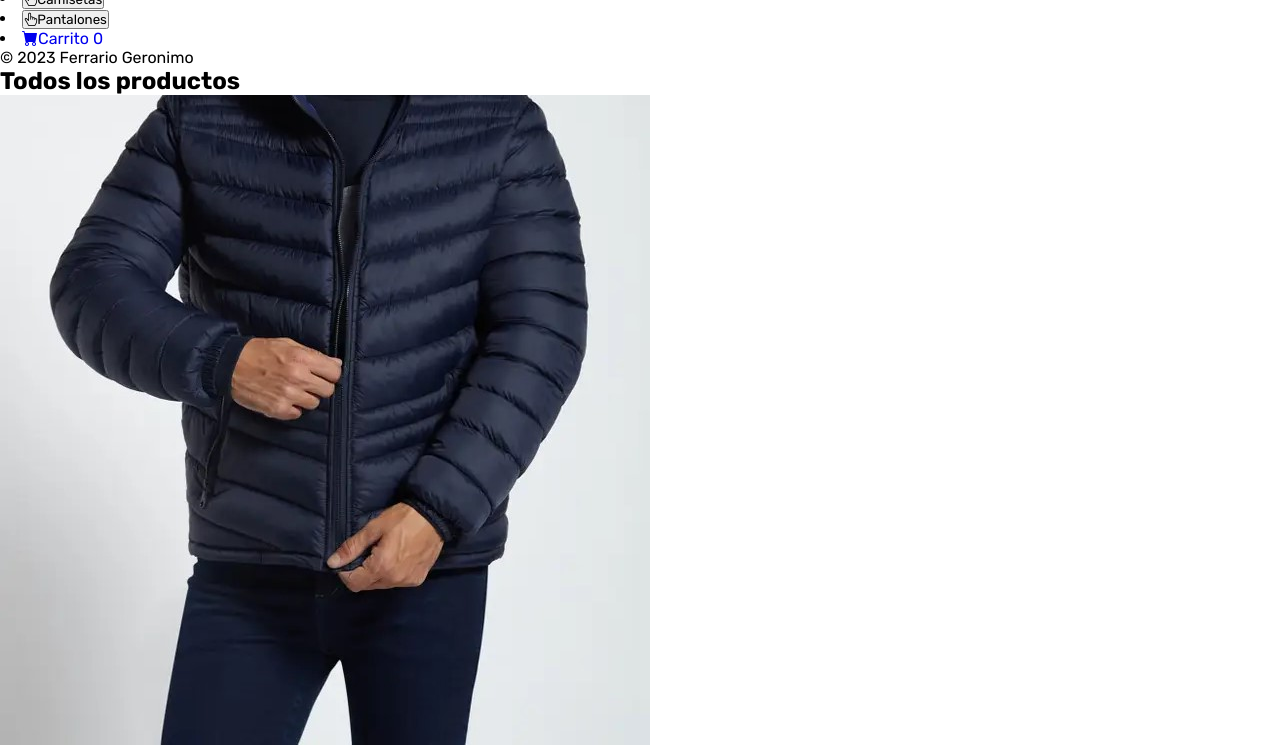
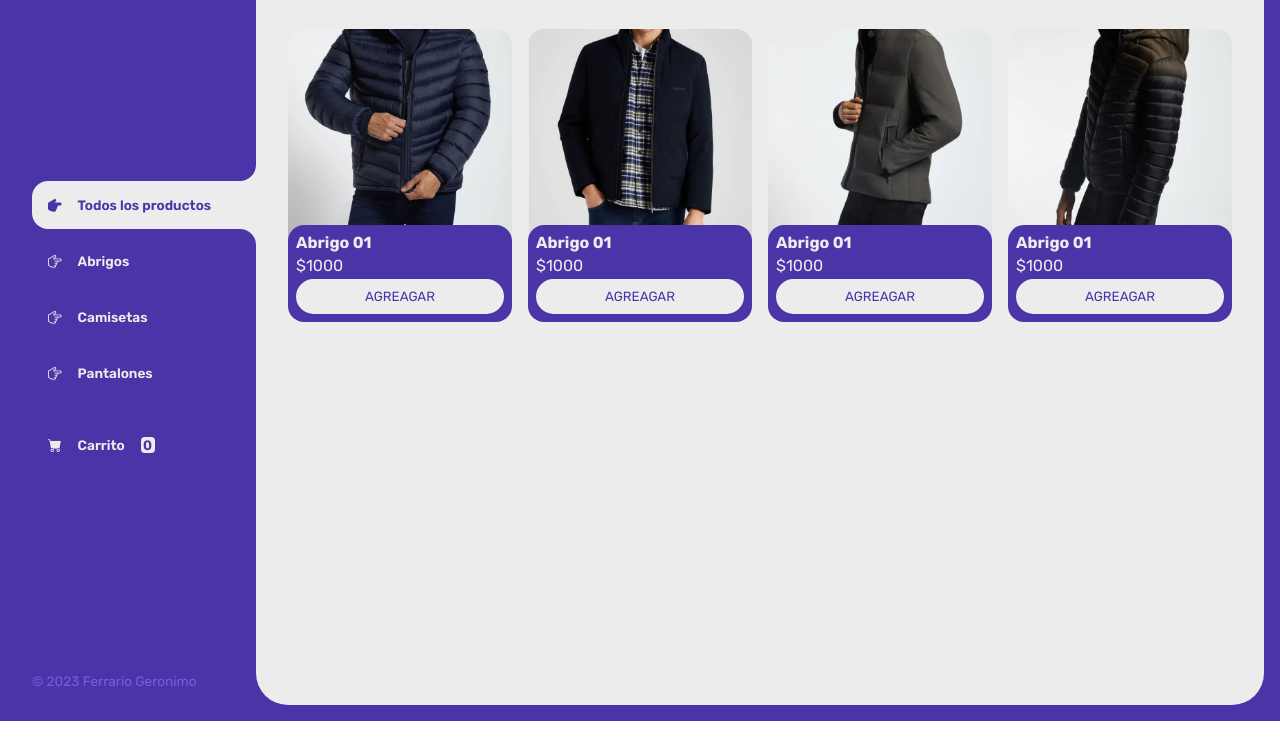
Before and after one commit to FerrarioDev/superstore, a plain HTML site: page index.html in a window 1280 px wide. Shown: the part 79-825 px from the top of the page. After the commit the page ends 800 px from the top, so only its background shows below. Drawn offline with nearby package versions, Linux system fonts and the light colour scheme.

Commit message:
feat(style): main.css

```diff
--- a/css/main.css
+++ b/css/main.css
@@ -26,3 +26,259 @@ ul {
 a {
     text-decoration: none;
 }
+
+.wrapper {
+    display: grid;
+    grid-template-columns: 1fr 4fr;
+    background-color: var(--clr-main);
+}
+
+aside {
+    padding: 2rem;
+    padding-right: 0;
+    color: var(--clr-white);
+    position:sticky;
+    top: 0;
+    height: 100vh;
+    display: flex;
+    flex-direction: column;
+    justify-content: space-between;
+}
+
+.logo {
+    font-weight: 400;
+    font-size: 1.3rem;
+}
+
+.menu {
+    display: flex;
+    flex-direction: column;
+    gap: .5rem;
+}
+
+.boton-menu {
+    background-color: transparent;
+    border: 0;
+    color: var(--clr-white);
+    cursor: pointer;
+    display: flex;
+    align-items: center;
+    gap: 1rem;
+    font-weight: 600;
+    padding: 1rem;
+    font-size: .85rem;
+}
+
+.boton-menu.active {
+    background-color: var(--clr-white);
+    color: var(--clr-main);
+    width: 100%;
+    border-top-left-radius: 1rem;
+    border-bottom-left-radius: 1rem;
+    position: relative;
+}
+
+.boton-menu.active::before{
+    content: '';
+    position: absolute;
+    width: 1rem;
+    height: 2rem;
+    bottom: 100%;
+    right: 0;
+    background-color: transparent;
+    border-bottom-right-radius: 1rem;
+    box-shadow: 0 1rem 0 var(--clr-white);
+}
+
+.boton-menu.active::after{
+    content: '';
+    position: absolute;
+    width: 1rem;
+    height: 2rem;
+    top: 100%;
+    right: 0;
+    background-color: transparent;
+    border-top-right-radius: 1rem;
+    box-shadow: 0 -1rem 0 var(--clr-white);
+}
+
+.boton-menu > i.bi-hand-index-thumb-fill,
+.boton-menu > i.bi-hand-index-thumb {
+    transform: rotateZ(90deg);
+}
+
+.boton-carrito {
+    margin-top: 2rem;
+}
+
+.texto-footer {
+    color:  var(--clr-main-light);
+    font-size: .85rem;
+}
+
+main {
+    background-color: var(--clr-white);
+    margin: 1rem;
+    margin-left: 0rem;
+    border-radius: 2rem;
+    padding: 2rem;
+}
+
+.titulo-principal {
+    color: var(--clr-main);
+    margin-bottom: 2rem;
+}
+
+.contenedor-productos {
+    display: grid;
+    grid-template-columns: repeat(4, 1fr);
+    gap: 1rem;
+}
+
+.producto-imagen {
+    max-width: 100%;
+    border-radius: 1rem;
+}
+
+.producto-detalles {
+    background-color: var(--clr-main);
+    color: var(--clr-white);
+    padding: .5rem;
+    border-radius: 1rem;
+    margin-top: -2rem;
+    position: relative;
+    display: flex;
+    flex-direction: column;
+    gap: .25rem;
+}
+
+.producto-titulo {
+    font-size: 1rem;
+}
+
+.producto-agregar {
+    border:0;
+    background-color: var(--clr-white);
+    color: var(--clr-main);
+    padding: .5rem;
+    text-transform: uppercase;
+    border-radius: 2rem;
+    cursor: pointer;
+    border:2px solid var(--clr-white);
+    transition: background-color .2s, color .2s;
+}
+
+.producto-agregar:hover {
+    background-color: var(--clr-main);
+    color: var(--clr-white);
+}
+
+
+/** Carrito **/
+
+.contenedor-carrito {
+    display: flex;
+    flex-direction: column;
+    gap: 1.5rem;
+}
+
+.carrito-vacio,
+.carrito-comprado {
+    color: var(--clr-main);
+
+}
+
+.boton-carrito {
+    margin-top: 1rem;
+}
+
+
+.numerito {
+    background-color: var(--clr-white);
+    color: var(--clr-main);
+    padding: 0 .15rem;
+    border-radius: .25rem;
+}
+
+.boton-carrito.active .numerito{
+    background-color: var(--clr-main);
+    color: var(--clr-white);
+}
+
+.carrito-productos {
+    display: flex;
+    flex-direction: column;
+    gap: 1rem;
+}
+
+.carrito-producto {
+    display: flex;
+    justify-content: space-between;
+    align-items: center;
+    background-color: var(--clr-gray);
+    color: var(--clr-main);
+    padding: .5rem;
+    padding-right: 1.5rem;
+    border-radius: 1rem;
+}
+
+.carrito-producto-imagen {
+    width: 4rem;
+    border-radius: 1rem;
+}
+
+.carrito-producto small {
+    font-size: .75rem;
+}
+
+.carrito-producto-eliminar {
+    border:0;
+    background-color: transparent;
+    color: var(--clr-red);
+    cursor: pointer;
+}
+
+.carrito-acciones {
+    display: flex;
+    justify-content: space-between;
+}
+
+.carrito-acciones-vaciar {
+    border: 0;
+    background-color: var(--clr-gray);
+    padding: 1rem;
+    border-radius: 1rem;
+    color: var(--clr-main);
+    text-transform: uppercase;
+    cursor: pointer;
+}
+
+.carrito-acciones-derecha {
+    display: flex;
+}
+
+.carrito-acciones-total {
+    display: flex;
+    background-color: var(--clr-gray);
+    padding: 1rem;
+    color: var(--clr-main);
+    text-transform: uppercase;
+    border-top-left-radius: 1rem;
+    border-bottom-left-radius: 1rem;
+    gap: .75rem;
+}
+
+.carrito-acciones-comprar {
+    border: 0;
+    background-color: var(--clr-main);
+    padding: 1rem;
+    color: var(--clr-white);
+    text-transform: uppercase;
+    cursor: pointer;
+    border-top-right-radius: 1rem;
+    border-bottom-right-radius: 1rem;
+}
+
+.disabled {
+    display: none;
+}
--- a/index.html
+++ b/index.html
@@ -16,11 +16,13 @@
                 <h1 class="logo">SuperStore</h1>
             </header>
             <nav>
-                <li><button class="boton-menu boton-categoria active"><i class="bi bi-hand-index-thumb-fill"></i>Todos los productos</button></li>
-                <li><button class="boton-menu boton-categoria"><i class="bi bi-hand-index-thumb"></i>Abrigos</button></li>
-                <li><button class="boton-menu boton-categoria"><i class="bi bi-hand-index-thumb"></i>Camisetas</button></li>
-                <li><button class="boton-menu boton-categoria"><i class="bi bi-hand-index-thumb"></i>Pantalones</button></li>
-                <li><a class="boton-menu boton-carrito" href="./carrito.html"><i class="bi bi-cart-fill"></i>Carrito <span class="numerito">0</span></a></li>
+                <ul class="menu">
+                    <li><button class="boton-menu boton-categoria active"><i class="bi bi-hand-index-thumb-fill"></i>Todos los productos</button></li>
+                    <li><button class="boton-menu boton-categoria"><i class="bi bi-hand-index-thumb"></i>Abrigos</button></li>
+                    <li><button class="boton-menu boton-categoria"><i class="bi bi-hand-index-thumb"></i>Camisetas</button></li>
+                    <li><button class="boton-menu boton-categoria"><i class="bi bi-hand-index-thumb"></i>Pantalones</button></li>
+                    <li><a class="boton-menu boton-carrito" href="./carrito.html"><i class="bi bi-cart-fill"></i>Carrito <span class="numerito">0</span></a></li>
+                </ul>
             </nav>
             <footer>
                 <p class="texto-footer">© 2023 Ferrario Geronimo</p>
@@ -28,8 +30,8 @@
         </aside>
         <main>
             <h2 class="titulo-principal">Todos los productos</h2>
-            <div class="conenedor-productos">
-                <div class="producto">
+            <div class="contenedor-productos">
+                <div class="conenedor-producto">
                     <img class="producto-imagen" src="./img/abrigos/01.jpg" alt="">
                     <div class="producto-detalles">
                         <h3 class="producto-titulo">Abrigo 01</h3>
@@ -37,7 +39,7 @@
                         <button class="producto-agregar">Agreagar</button>
                     </div>
                 </div>
-                <div class="producto">
+                <div class="contenedor-producto">
                     <img class="producto-imagen" src="./img/abrigos/02.jpg" alt="">
                     <div class="producto-detalles">
                         <h3 class="producto-titulo">Abrigo 01</h3>
@@ -45,7 +47,7 @@
                         <button class="producto-agregar">Agreagar</button>
                     </div>
                 </div>
-                <div class="producto">
+                <div class="contenedor-producto">
                     <img class="producto-imagen" src="./img/abrigos/03.jpg" alt="">
                     <div class="producto-detalles">
                         <h3 class="producto-titulo">Abrigo 01</h3>
@@ -53,7 +55,7 @@
                         <button class="producto-agregar">Agreagar</button>
                     </div>
                 </div>
-                <div class="producto">
+                <div class="contenedor-producto">
                     <img class="producto-imagen" src="./img/abrigos/04.jpg" alt="">
                     <div class="producto-detalles">
                         <h3 class="producto-titulo">Abrigo 01</h3>
@@ -61,6 +63,7 @@
                         <button class="producto-agregar">Agreagar</button>
                     </div>
                 </div>
+
             </div>
         </main>
     </div>
```
Also changed, not shown: carrito.html (+10 -7 lines).
